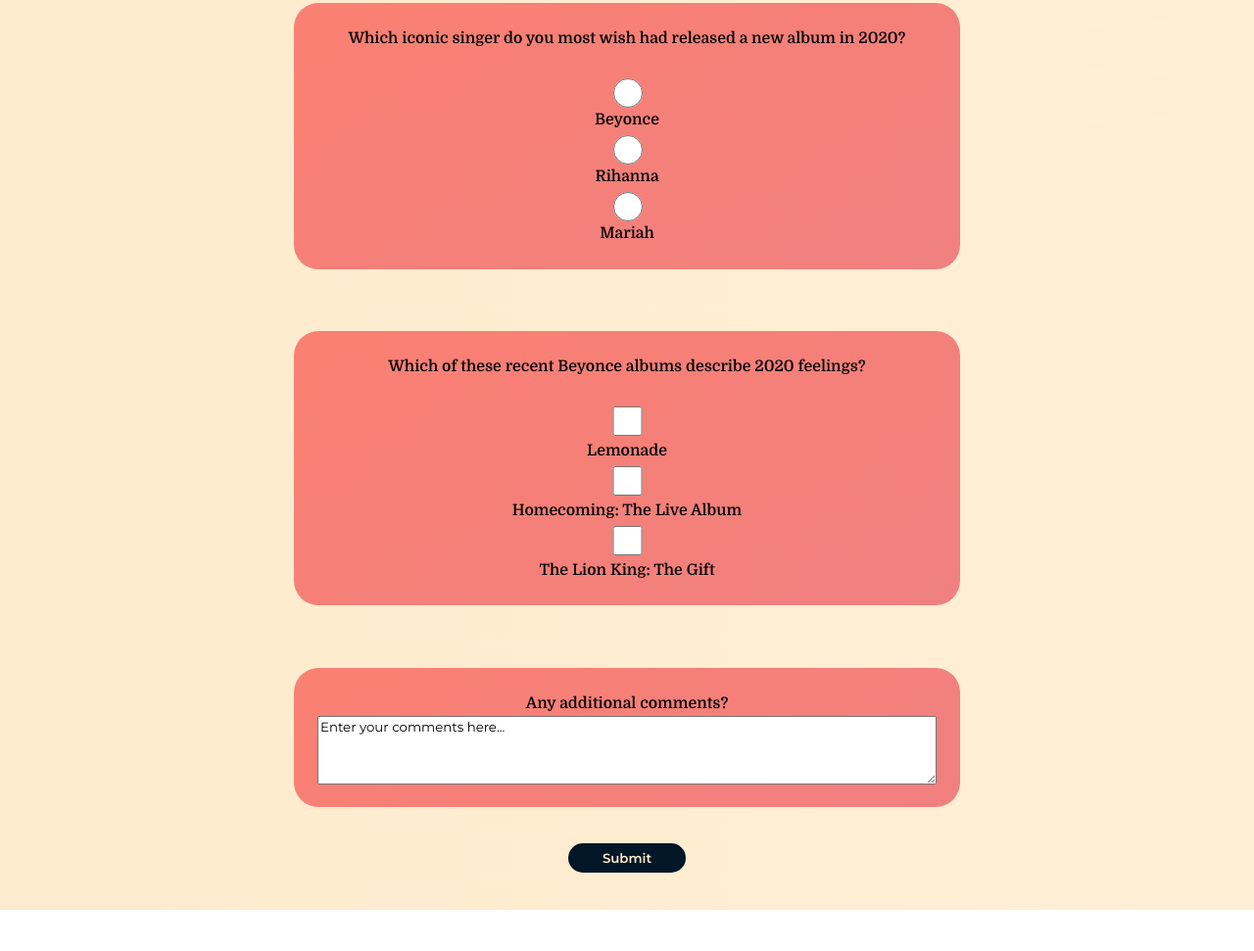
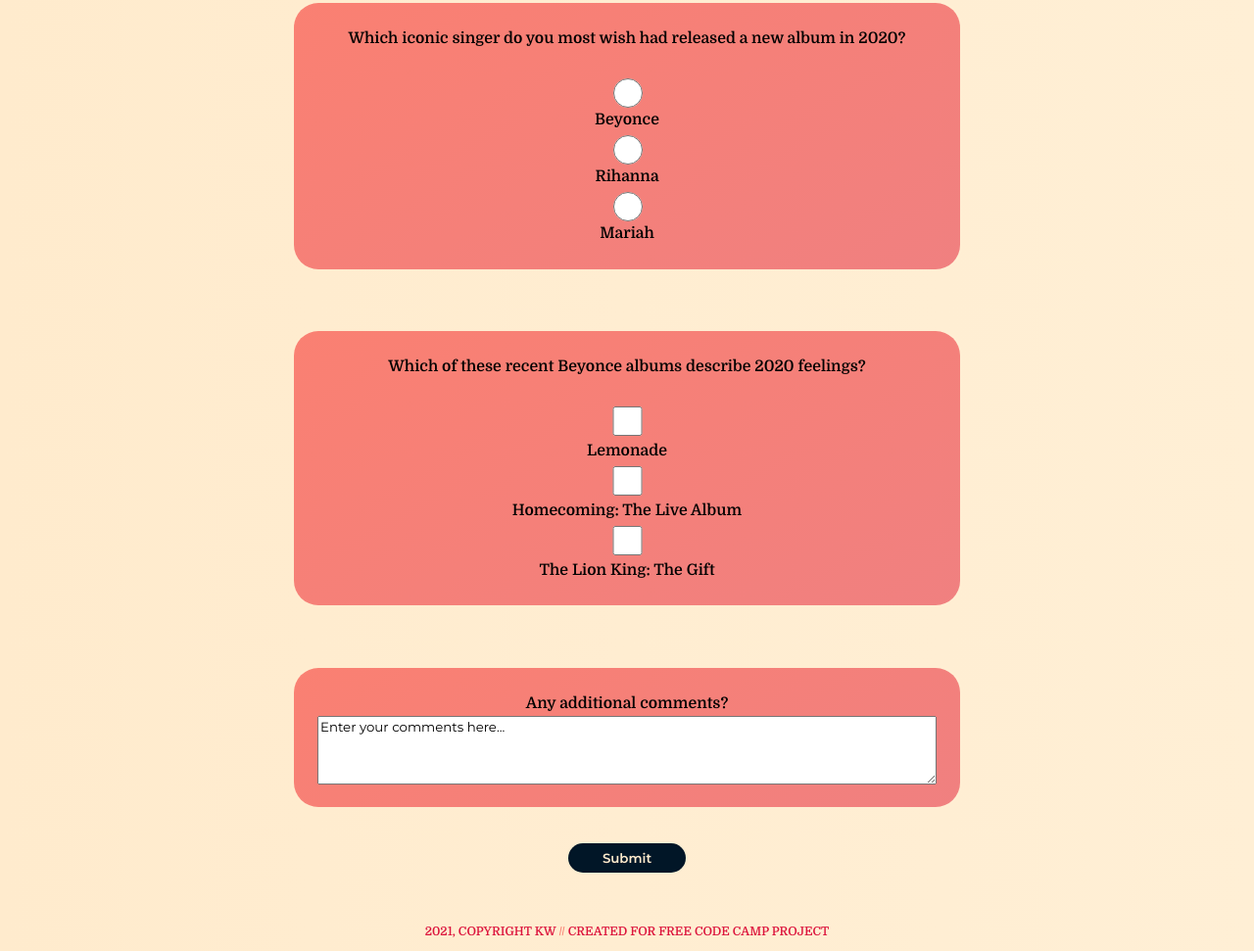
Before and after one commit to katarzyna-kw/fcc-challenge-2, a plain HTML site: page index.html in a window 1280 px wide. Shown: the part 738-1709 px from the top of the page at 98% size. Before the commit the page ends 1667 px from the top, so only its background shows below. Drawn offline with Linux system fonts and the light colour scheme.

Commit message:
Added footer and changed header padding

```diff
--- a/css/style.css
+++ b/css/style.css
@@ -93,6 +93,18 @@
     height: 70px;
   }
 
+  footer {
+      font-size: .7em;
+      text-transform: uppercase;
+      padding-bottom: 5px;
+      padding-top: 15px;
+      color: crimson;
+  }
+
+  footer span {
+      color: Salmon;
+  }
+
 
   @media (min-width: 768px) {
     #main {
--- a/index.html
+++ b/index.html
@@ -52,5 +52,6 @@
       <input id="submit" type="submit">
       </div>
    </form>
+   <footer>2021, Copyright KW <span>//</span> Created for Free Code Camp Project</footer>
 </body>
 </html>
```
